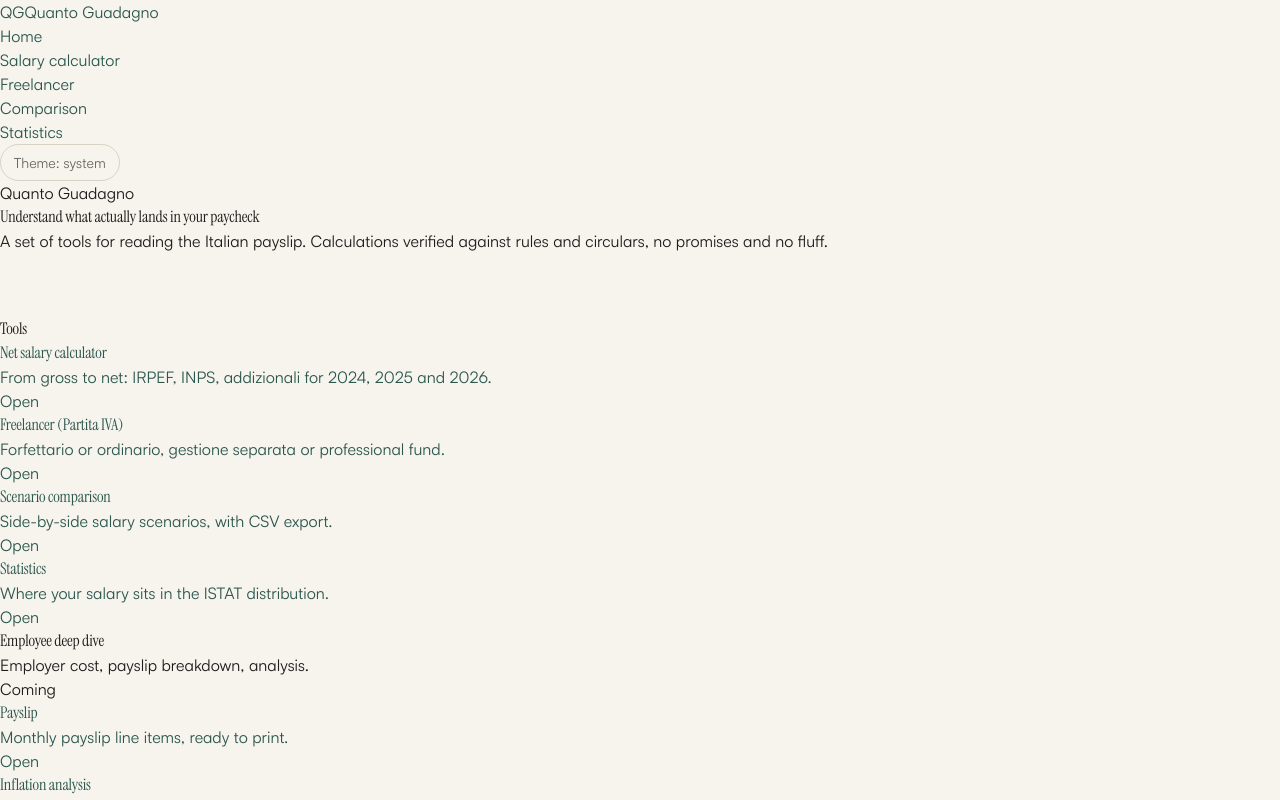
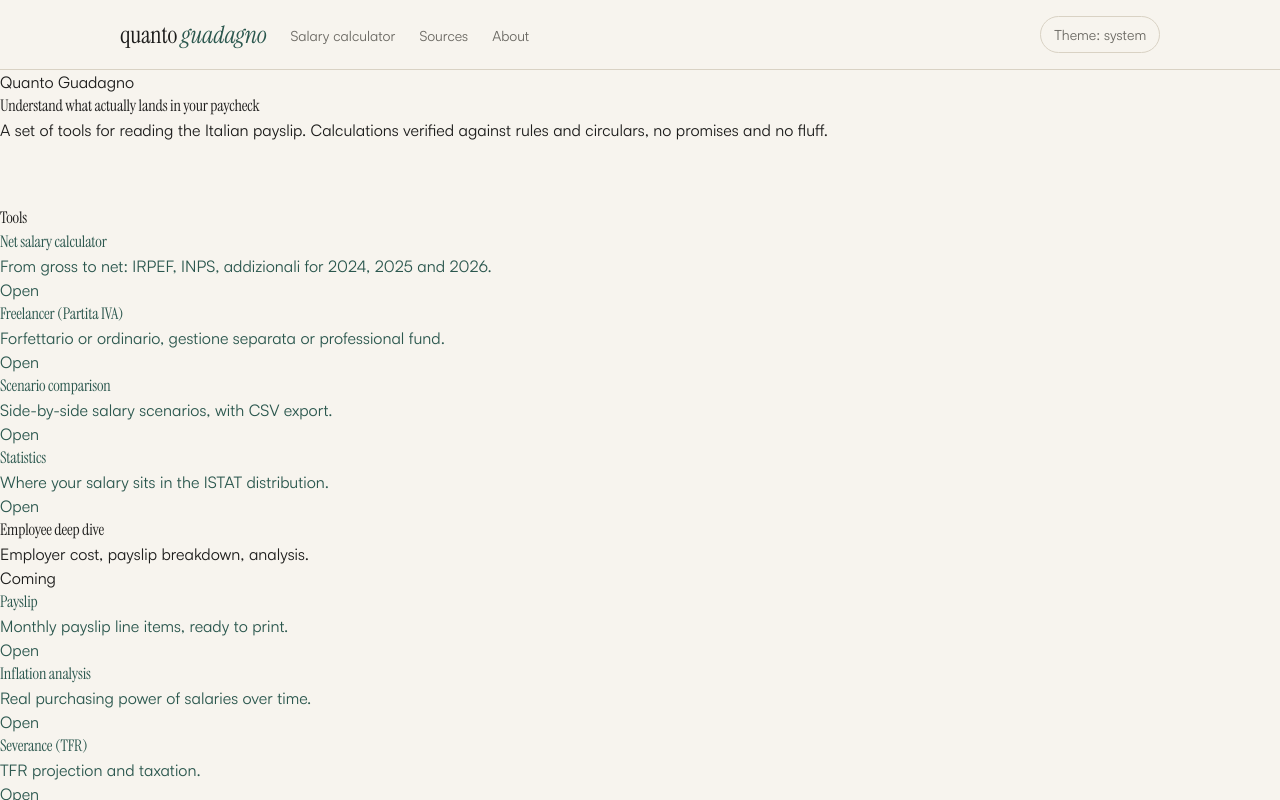
Before and after one commit to stefanovalloncini/quanto-guadagno, a React (Vite) app: page / in a window 1280 px wide. Shown: the top 800 px of the page. Built offline with nearby package versions, Linux system fonts and the light colour scheme.

Commit message:
refactor(shell): AppHeader with serif wordmark + 3-link nav

```diff
--- a/src/ui/shared/AppHeader.tsx
+++ b/src/ui/shared/AppHeader.tsx
@@ -5,39 +5,35 @@
 interface NavEntry {
   readonly to: string;
   readonly id: string;
-  readonly available: boolean;
 }
 
 const navEntries: ReadonlyArray<NavEntry> = [
-  { to: "/", id: "nav.home", available: true },
-  { to: "/calcola-stipendio", id: "nav.employee", available: true },
-  { to: "/calcolo-partita-iva", id: "nav.freelancer", available: true },
-  { to: "/confronto-scenari", id: "nav.comparison", available: true },
-  { to: "/statistiche", id: "nav.statistics", available: true },
+  { to: "/calcola-stipendio", id: "nav.employee" },
+  { to: "/fonti", id: "nav.sources" },
+  { to: "/informazioni", id: "nav.about" },
 ];
 
 export function AppHeader() {
   return (
-    <header className="qg-app-header">
-      <div className="qg-app-header__inner">
-        <NavLink to="/" className="qg-app-header__brand">
-          <span className="qg-app-header__brand-mark">QG</span>
-          <span className="qg-app-header__brand-name">
-            <FormattedMessage id="app.title" />
+    <header className="qg-header">
+      <div className="qg-header__inner">
+        <NavLink to="/" className="qg-header__brand" end>
+          <span>
+            <FormattedMessage id="brand.first" />{" "}
+            <em>
+              <FormattedMessage id="brand.second" />
+            </em>
           </span>
         </NavLink>
-        <nav aria-label="primary">
-          <ul className="qg-app-header__nav">
+        <nav aria-label="primary" className="qg-header__nav">
+          <ul>
             {navEntries.map((entry) => (
               <li key={entry.to}>
                 <NavLink
                   to={entry.to}
                   className={({ isActive }) =>
-                    isActive
-                      ? "qg-app-header__link qg-app-header__link--active"
-                      : "qg-app-header__link"
+                    isActive ? "qg-header__link qg-header__link--active" : "qg-header__link"
                   }
-                  end={entry.to === "/"}
                 >
                   <FormattedMessage id={entry.id} />
                 </NavLink>
```
